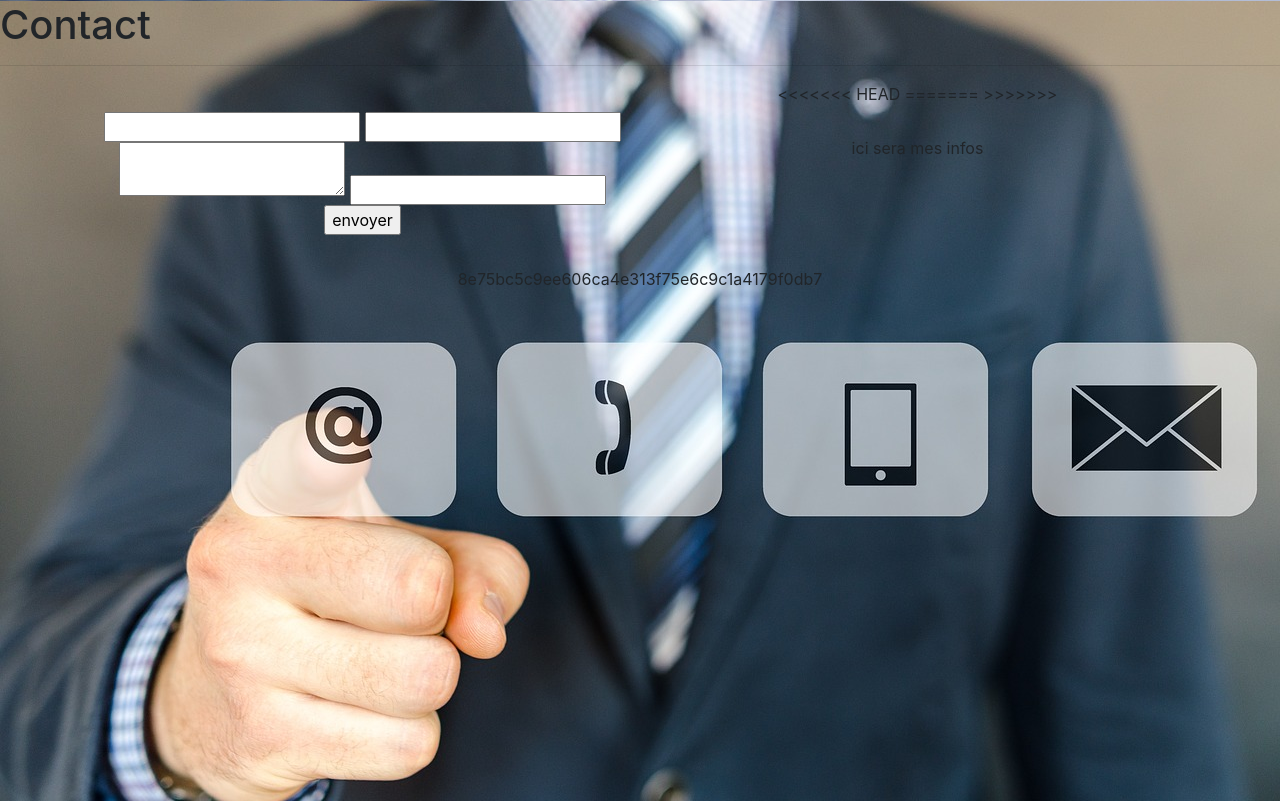
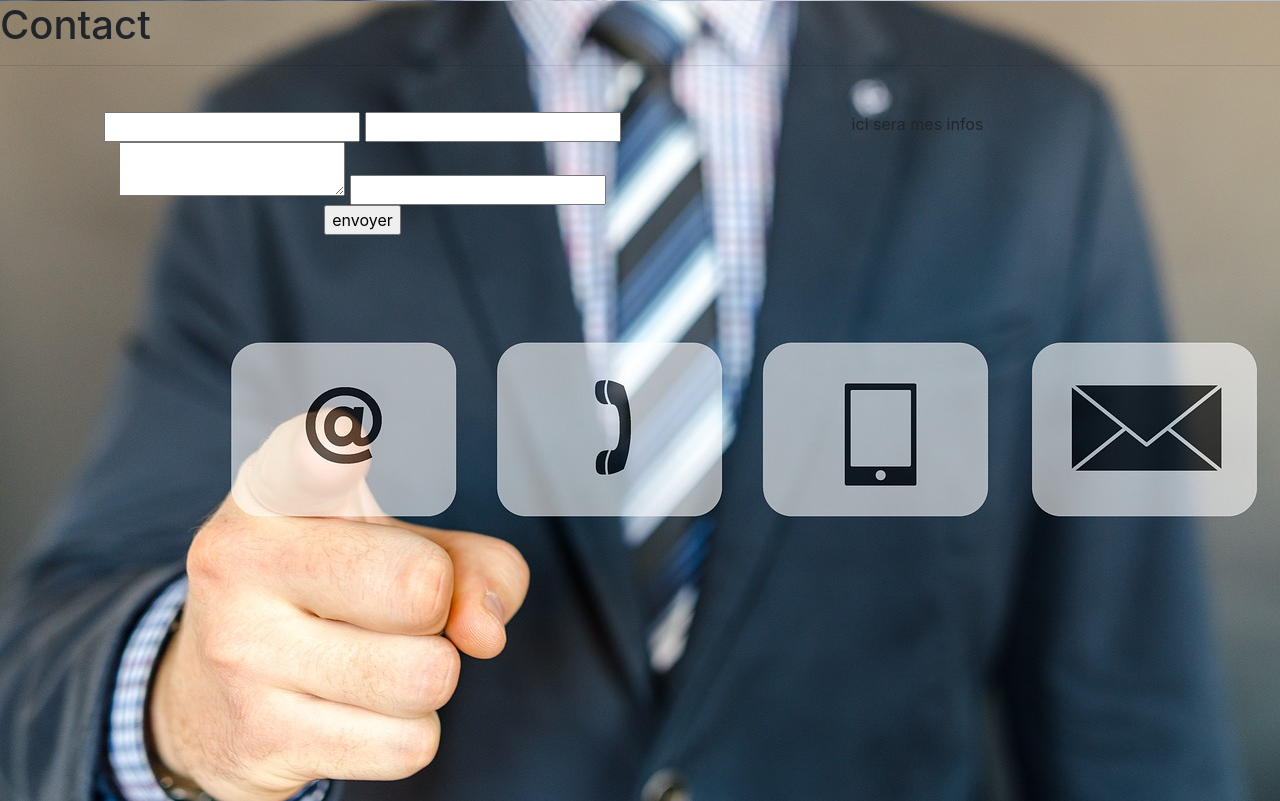
Before and after one commit to mickyGit/portfolio, a PHP site: page / in a window 1280 px wide. Shown: the part 3500-4301 px from the top of the page. Run offline with PHP 8.4, Linux system fonts and the light colour scheme; some libraries are stand-ins or nearby versions; some web fonts are replaced.

Commit message:
Update contact.php

```diff
--- a/inc/contact.php
+++ b/inc/contact.php
@@ -14,12 +14,9 @@
                 </form>
             </div>
         </div>
-<<<<<<< HEAD
+
         <div class="col-md-6">
             <p>ici sera mes infos</p>
         </div>
-=======
-        <div class="col-md-6"></div>
->>>>>>> 8e75bc5c9ee606ca4e313f75e6c9c1a4179f0db7
     </div>
 </div>
```
